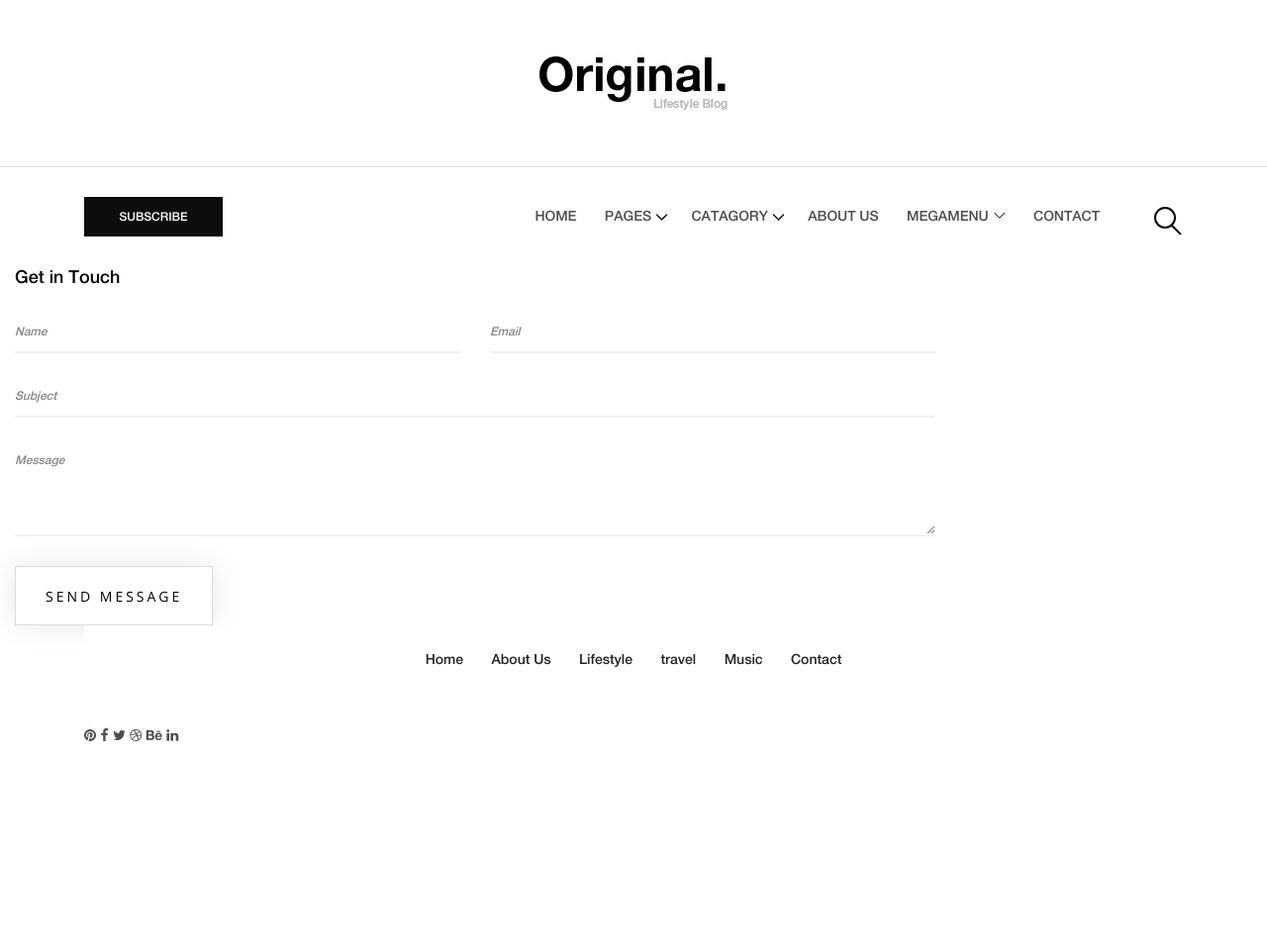
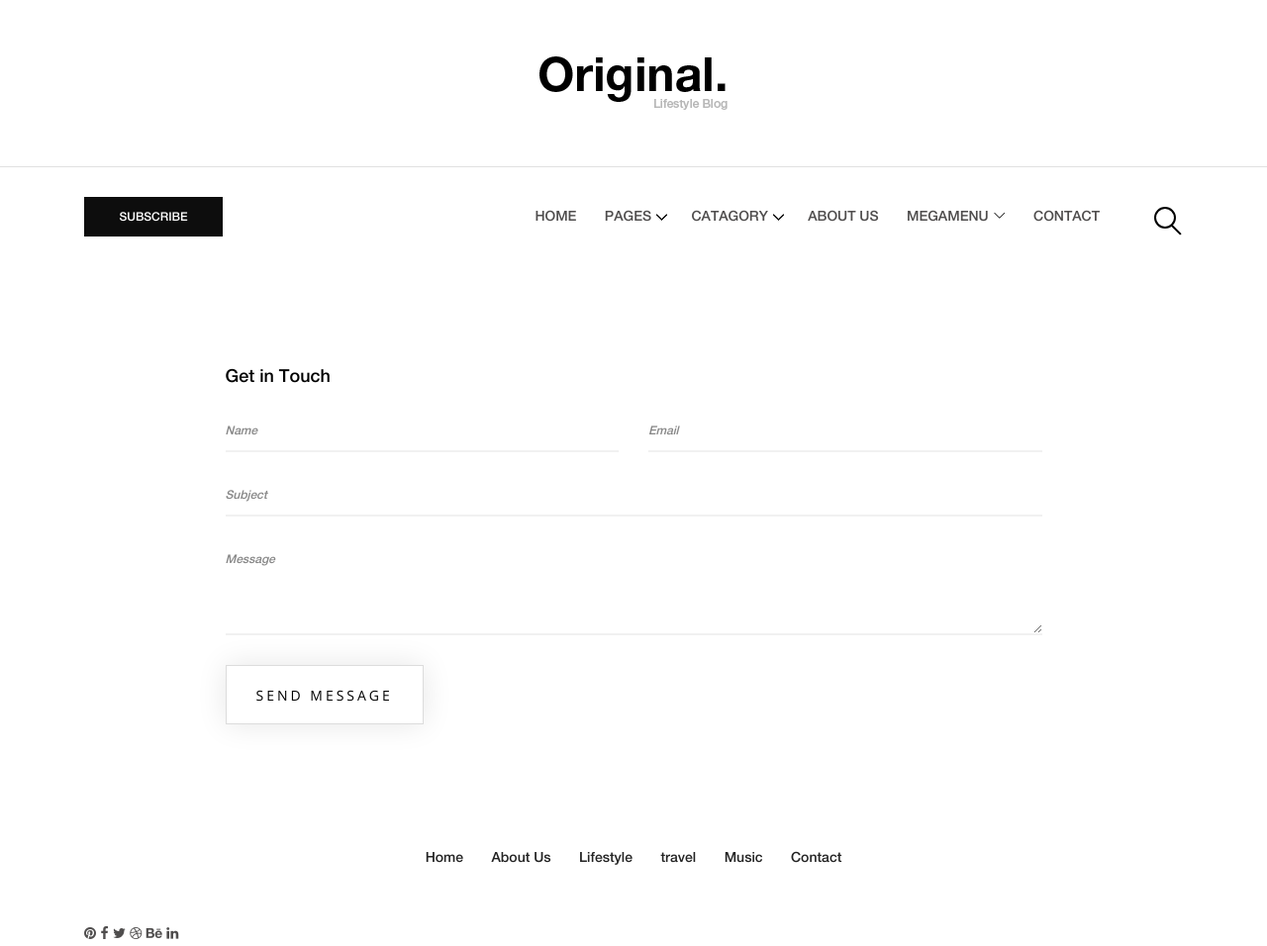
Before and after one commit to forest1391/foodmap, a Django app: page /login.html in a window 1280 px wide. Shown: the part 66-1022 px from the top of the page at 99% size. Before the commit the page ends 815 px from the top, so only its background shows below. Run offline with Django 4.2, Linux system fonts and the light colour scheme; some libraries are stand-ins or nearby versions; some web fonts are replaced.

Commit message:
forest13912345

```diff
--- a/templates/login.html
+++ b/templates/login.html
@@ -188,7 +188,9 @@
         </div>
     </header>
 
-
+<div class="contact-area section-padding-100">
+    <div class="container">
+        <div class="row justify-content-center">
             <div class="col-12 col-md-10 col-lg-9">
                 <div class="contact-form">
                     <h5>Get in Touch</h5>
@@ -232,6 +234,9 @@
                             </div>
                         </div>
                     </form>
+                </div>
+            </div>
+        </div>
     </div>
 </div>
 
```
Lines whose indentation alone changed are shown as unchanged.
